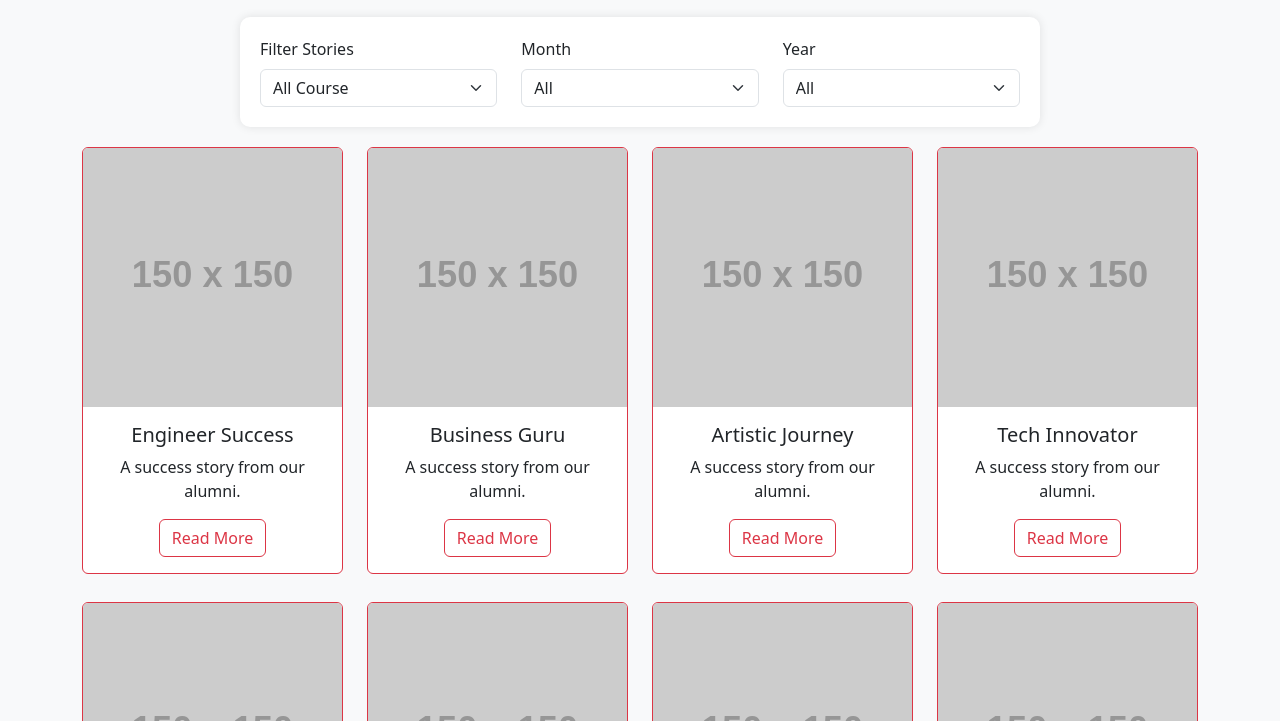
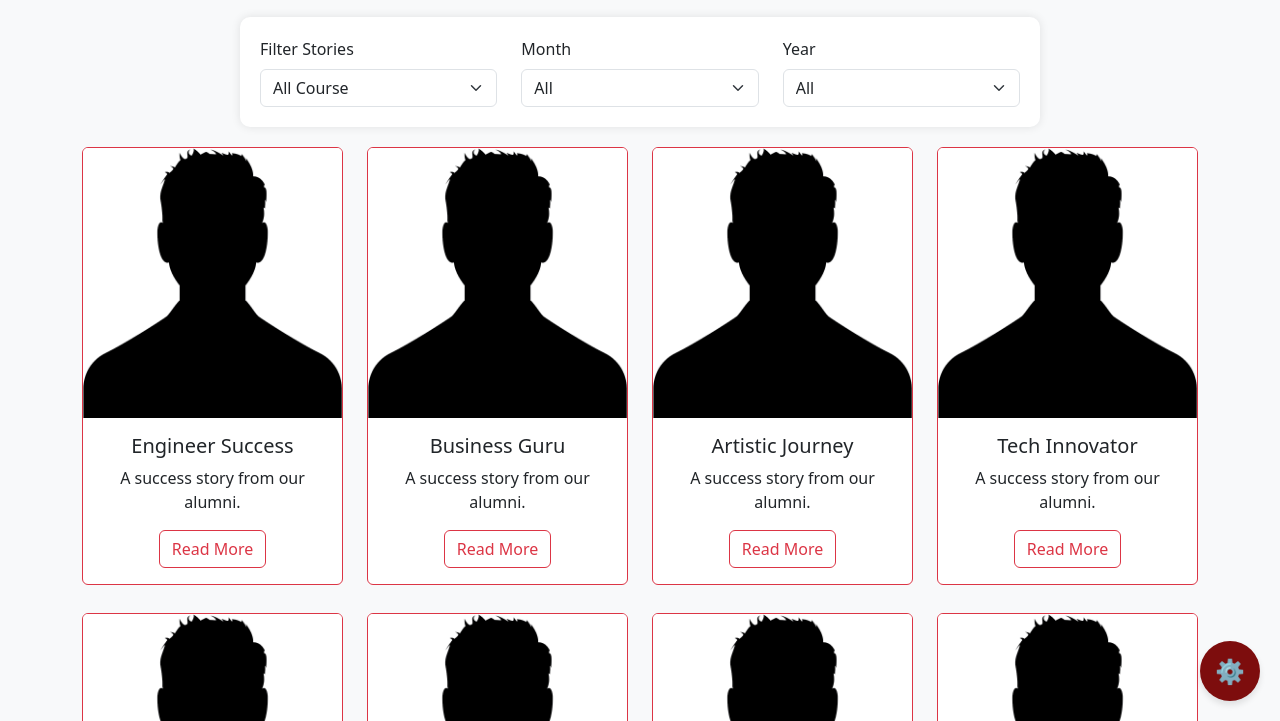
Before and after one commit to iamsvtr/ProtoAlum, a plain HTML site: page stories.html in a window 1280 px wide. Shown: the part 79-800 px from the top of the page. Drawn offline with nearby package versions, Linux system fonts and the light colour scheme; placeholder pictures from the web are drawn by us.

Commit message:
Add files via upload

```diff
--- a/stories.html
+++ b/stories.html
@@ -37,6 +37,24 @@
             box-shadow: 0 0 10px rgba(0, 0, 0, 0.1);
             max-width: 800px;
         }
+        .assistive-touch {
+            position: fixed;
+            bottom: 20px;
+            right: 20px;
+            background-color: #7d0d0d;
+            color: white;
+            border-radius: 50%;
+            width: 60px;
+            height: 60px;
+            display: flex;
+            align-items: center;
+            justify-content: center;
+            box-shadow: 0 4px 6px rgba(0, 0, 0, 0.1);
+            cursor: pointer;
+            font-size: 24px;
+            z-index: 1050; /* Ensure it's above other elements */
+        }
+        .dropdown-menu { min-width: 120px; }
     </style>
 </head>
 <body>
@@ -84,6 +102,21 @@
             <!-- Dynamic stories will be added here -->
         </div>
     </div>
+    <div class="dropdown">
+        <div class="assistive-touch user-select-none" id="assistiveTouch" data-bs-toggle="dropdown" aria-expanded="false">
+            &#9881;
+        </div>
+        <ul class="dropdown-menu dropdown-menu-end">
+            <li><a class="dropdown-item" href="index.html">Home</a></li>
+            <li><a class="dropdown-item" href="careers.html">Careers</a></li>
+            <li><a class="dropdown-item" href="events.html">Events</a></li>
+            <li><a class="dropdown-item" href="articles.html">Articles</a></li>
+            <li><a class="dropdown-item" href="services.html">Services</a></li>
+            <li><a class="dropdown-item" href="stories.html">Stories</a></li>
+            <li><a class="dropdown-item" href="donate.html">Donate</a></li>
+
+        </ul>
+    </div>
 
     <script>
         document.addEventListener("DOMContentLoaded", function() {
@@ -109,7 +142,7 @@
                 card.setAttribute("data-year", story.year);
                 card.innerHTML = `
                     <div class="card border-danger mb-1" style="max-width: 18rem;">
-                        <img src="https://via.placeholder.com/150" class="card-img-top" alt="Alumni Image">
+                        <img src="person.png" class="card-img-top" alt="Alumni Image">
                         <div class="card-body text-center">
                             <h5 class="card-title">${story.title}</h5>
                             <p class="card-text">A success story from our alumni.</p>
```
Also changed, not shown: careers.html (+5 -0 lines), donate.html (+34 -0 lines), services.html (+47 -0 lines), person.png (added).
